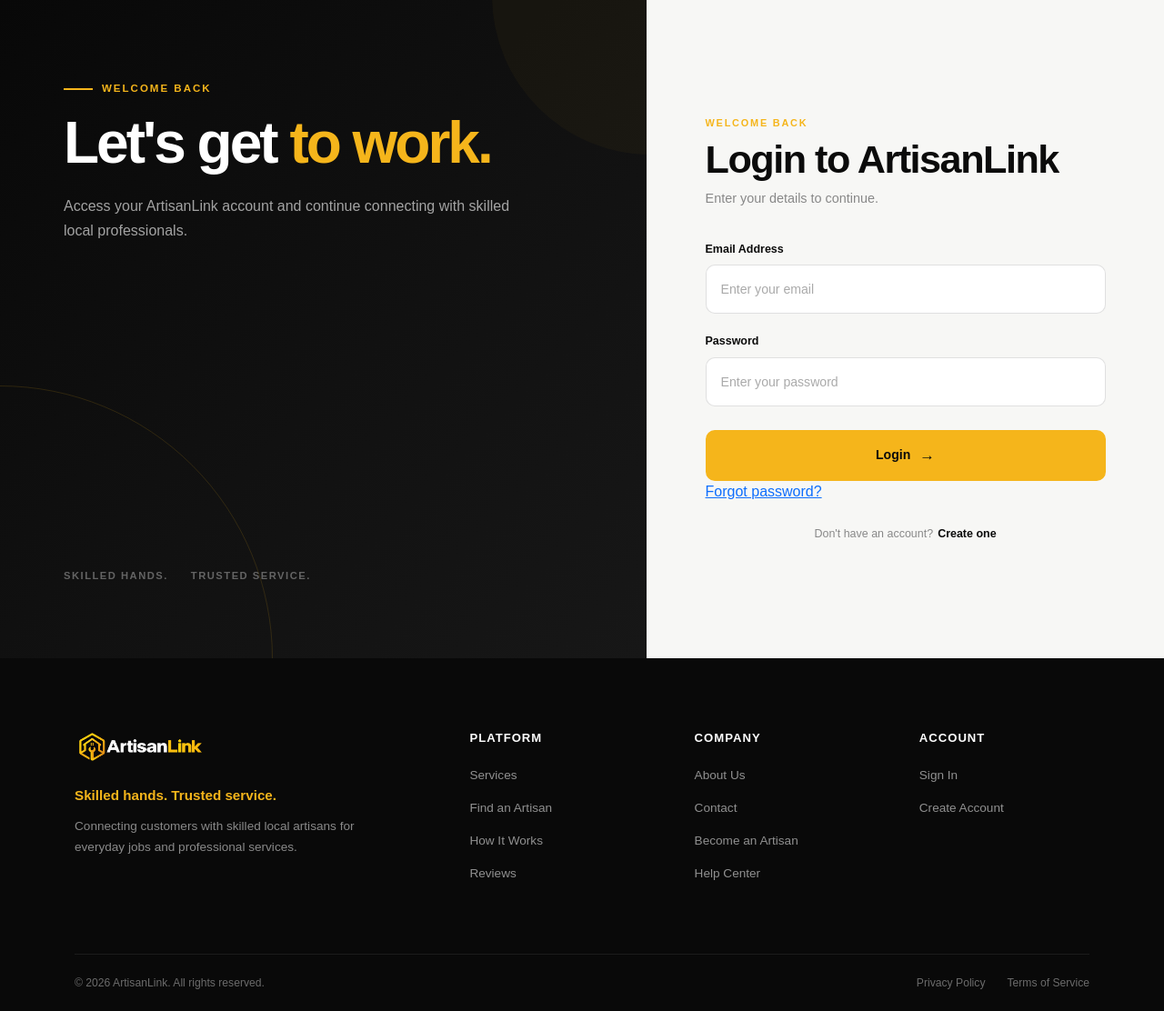
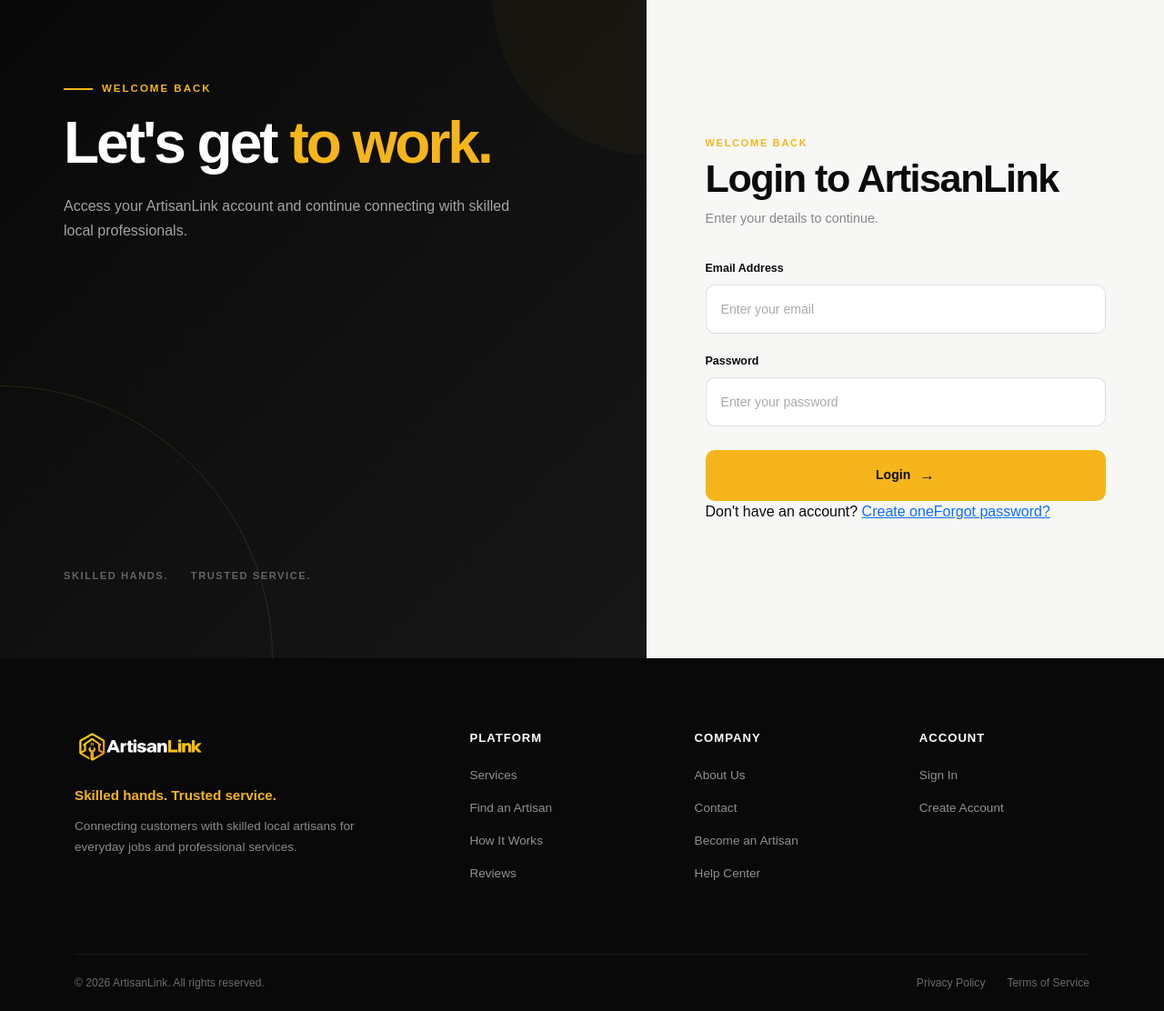
Before and after one commit to Vichi-King/ArtisanLink, a Flask app: page /login in a window 1280 px wide. Shown: the part 76-1188 px from the top of the page at 91% size. Run offline with Flask 3, Linux system fonts and the light colour scheme.

Commit message:
Place login account and forgot-password links side by side

```diff
--- a/app/templates/login.html
+++ b/app/templates/login.html
@@ -1,12 +1,12 @@
 {% extends "base.html" %}
 {% block title %}Login | ArtisanLink{% endblock %}
 {% block content %}
+<link rel="stylesheet" href="{{ url_for('static', filename='css/login.css') }}">
 <section class="auth-page auth-login-page">
     <div class="auth-brand-panel"><div class="auth-brand-content"><div class="auth-brand-message"><span class="auth-eyebrow">WELCOME BACK</span><h1>Let's get <span>to work.</span></h1><p>Access your ArtisanLink account and continue connecting with skilled local professionals.</p></div><div class="auth-brand-footer"><span>Skilled Hands.</span><span>Trusted Service.</span></div></div></div>
     <div class="auth-form-panel"><div class="auth-form-wrapper"><div class="auth-heading"><span>WELCOME BACK</span><h2>Login to ArtisanLink</h2><p>Enter your details to continue.</p></div>
         <form method="POST" class="auth-form"><div class="auth-field"><label for="email">Email Address</label><input type="email" id="email" name="email" placeholder="Enter your email" autocomplete="email" required></div><div class="auth-field"><label for="password">Password</label><input type="password" id="password" name="password" placeholder="Enter your password" autocomplete="current-password" required></div><button type="submit" class="auth-submit">Login <span>→</span></button></form>
-        <div class="auth-forgot-link"><a href="{{ url_for('forgot_password') }}">Forgot password?</a></div>
-        <div class="auth-switch"><span>Don't have an account?</span><a href="{{ url_for('register', role='customer') }}">Create one</a></div>
+        <div class="auth-account-links"><span>Don't have an account? <a href="{{ url_for('register', role='customer') }}">Create one</a></span><a href="{{ url_for('forgot_password') }}">Forgot password?</a></div>
     </div></div>
 </section>
 {% endblock %}
```
